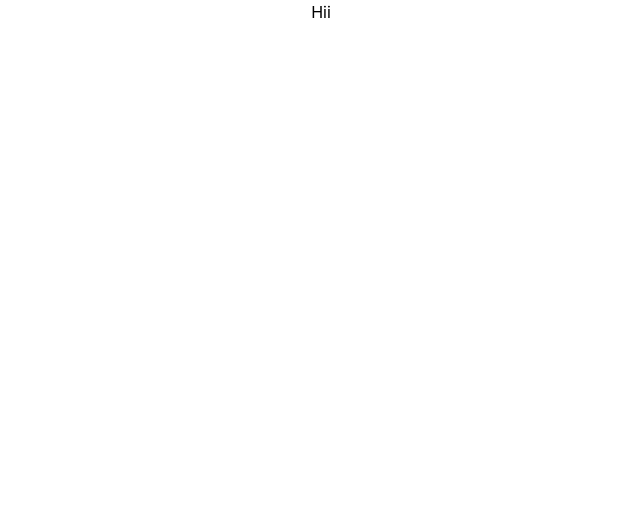
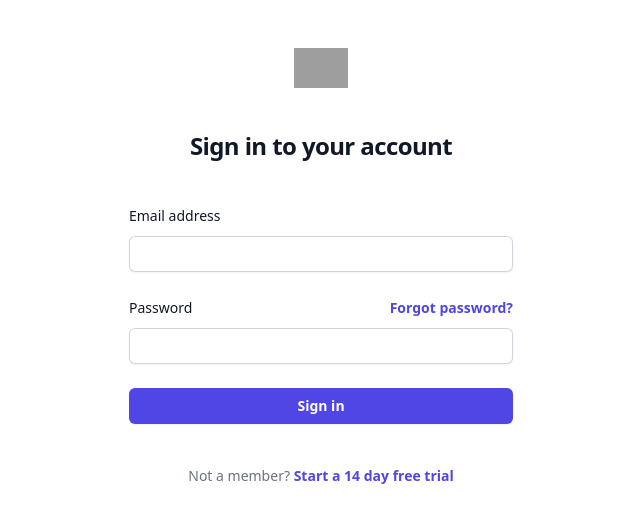
Before and after one commit to Audiakshay/BufferZeroCareer, a React (Create React App) app: page / in a window 1280 px wide. Shown: the top 522 px of the page, without its empty margins (319-959 px from the left). Built offline with nearby package versions, Linux system fonts and the light colour scheme; grey boxes are pictures that could not be loaded.

Commit message:
login page

```diff
--- a/src/App.js
+++ b/src/App.js
@@ -1,10 +1,11 @@
-import logo from './logo.svg';
-import './App.css';
+import logo from "./logo.svg";
+import "./index.css";
+import Login from "./Screens/Login/Login";
 
 function App() {
   return (
     <div className="App">
-      Hii
+      <Login />
     </div>
   );
 }
--- a/src/Screens/Login/Login.jsx
+++ b/src/Screens/Login/Login.jsx
@@ -1,7 +1,93 @@
 import React from "react";
 
 const Login = () => {
-  return <div>Login</div>;
+  return (
+    <>
+      <div className="flex min-h-full flex-1 flex-col justify-center px-6 py-12 lg:px-8">
+        <div className="sm:mx-auto sm:w-full sm:max-w-sm">
+          <img
+            className="mx-auto h-10 w-auto"
+            src="https://tailwindui.com/img/logos/mark.svg?color=indigo&shade=600"
+            alt="Your Company"
+          />
+          <h2 className="mt-10 text-center text-2xl font-bold leading-9 tracking-tight text-gray-900">
+            Sign in to your account
+          </h2>
+        </div>
+
+        <div className="mt-10 sm:mx-auto sm:w-full sm:max-w-sm">
+          <form className="space-y-6" action="#" method="POST">
+            <div>
+              <label
+                htmlFor="email"
+                className="block text-sm font-medium leading-6 text-gray-900"
+              >
+                Email address
+              </label>
+              <div className="mt-2">
+                <input
+                  id="email"
+                  name="email"
+                  type="email"
+                  autoComplete="email"
+                  required
+                  className="block w-full rounded-md border-0 py-1.5 text-gray-900 shadow-sm ring-1 ring-inset ring-gray-300 placeholder:text-gray-400 focus:ring-2 focus:ring-inset focus:ring-indigo-600 sm:text-sm sm:leading-6"
+                />
+              </div>
+            </div>
+
+            <div>
+              <div className="flex items-center justify-between">
+                <label
+                  htmlFor="password"
+                  className="block text-sm font-medium leading-6 text-gray-900"
+                >
+                  Password
+                </label>
+                <div className="text-sm">
+                  <a
+                    href="#"
+                    className="font-semibold text-indigo-600 hover:text-indigo-500"
+                  >
+                    Forgot password?
+                  </a>
+                </div>
+              </div>
+              <div className="mt-2">
+                <input
+                  id="password"
+                  name="password"
+                  type="password"
+                  autoComplete="current-password"
+                  required
+                  className="block w-full rounded-md border-0 py-1.5 text-gray-900 shadow-sm ring-1 ring-inset ring-gray-300 placeholder:text-gray-400 focus:ring-2 focus:ring-inset focus:ring-indigo-600 sm:text-sm sm:leading-6"
+                />
+              </div>
+            </div>
+
+            <div>
+              <button
+                type="submit"
+                className="flex w-full justify-center rounded-md bg-indigo-600 px-3 py-1.5 text-sm font-semibold leading-6 text-white shadow-sm hover:bg-indigo-500 focus-visible:outline focus-visible:outline-2 focus-visible:outline-offset-2 focus-visible:outline-indigo-600"
+              >
+                Sign in
+              </button>
+            </div>
+          </form>
+
+          <p className="mt-10 text-center text-sm text-gray-500">
+            Not a member?{" "}
+            <a
+              href="#"
+              className="font-semibold leading-6 text-indigo-600 hover:text-indigo-500"
+            >
+              Start a 14 day free trial
+            </a>
+          </p>
+        </div>
+      </div>
+    </>
+  );
 };
 
 export default Login;
--- a/src/index.css
+++ b/src/index.css
@@ -1,16 +1,3 @@
-body {
-  margin: 0;
-  font-family: -apple-system, BlinkMacSystemFont, 'Segoe UI', 'Roboto', 'Oxygen',
-    'Ubuntu', 'Cantarell', 'Fira Sans', 'Droid Sans', 'Helvetica Neue',
-    sans-serif;
-  -webkit-font-smoothing: antialiased;
-  -moz-osx-font-smoothing: grayscale;
-}
-
-code {
-  font-family: source-code-pro, Menlo, Monaco, Consolas, 'Courier New',
-    monospace;
-}
 /* https://tailwindcss.com/docs/installation follow this documentation for tailwind */
 @tailwind base;
 @tailwind components;
--- a/tailwind.config.js
+++ b/tailwind.config.js
@@ -1,6 +1,6 @@
 /** @type {import('tailwindcss').Config} */
 module.exports = {
-  content: ["./src/**/*.{html,js}"],
+  content: ["./src/**/*.{html,jsx,js}"],
   theme: {
     extend: {},
   },
```
